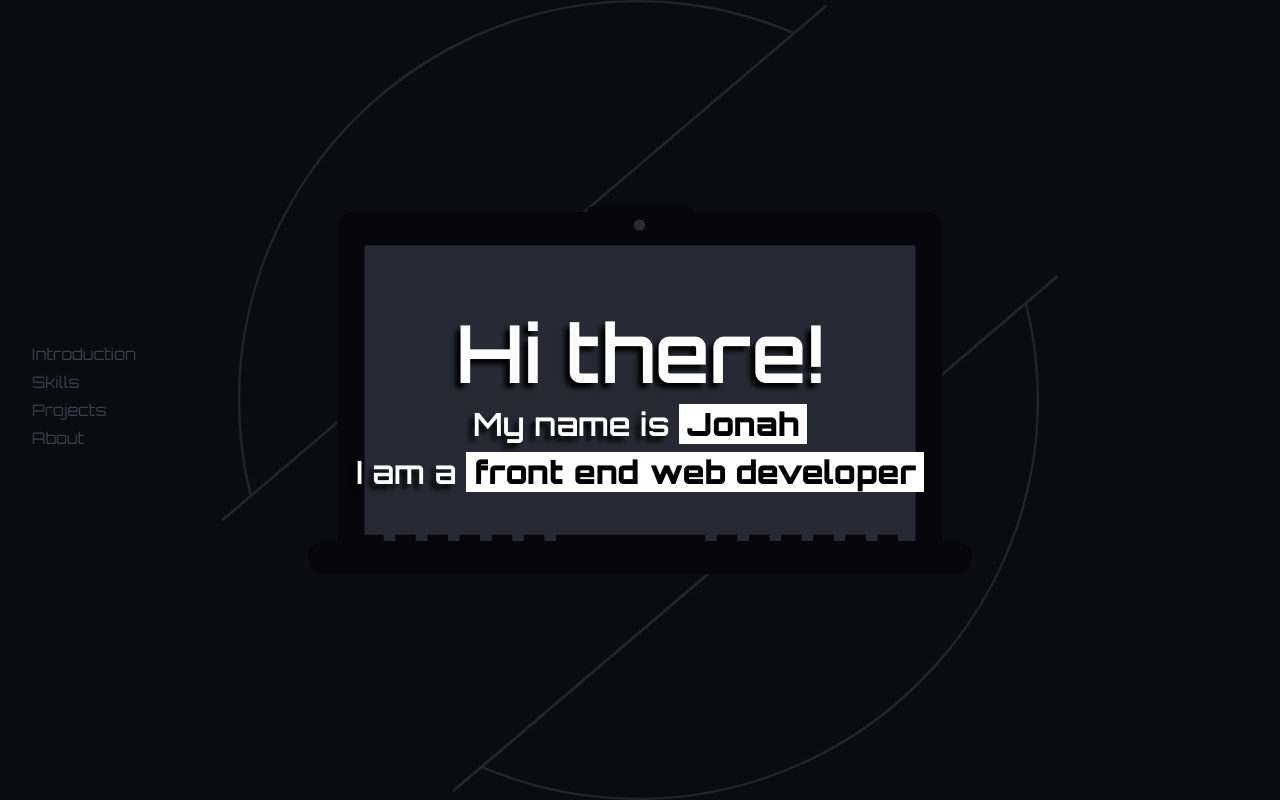
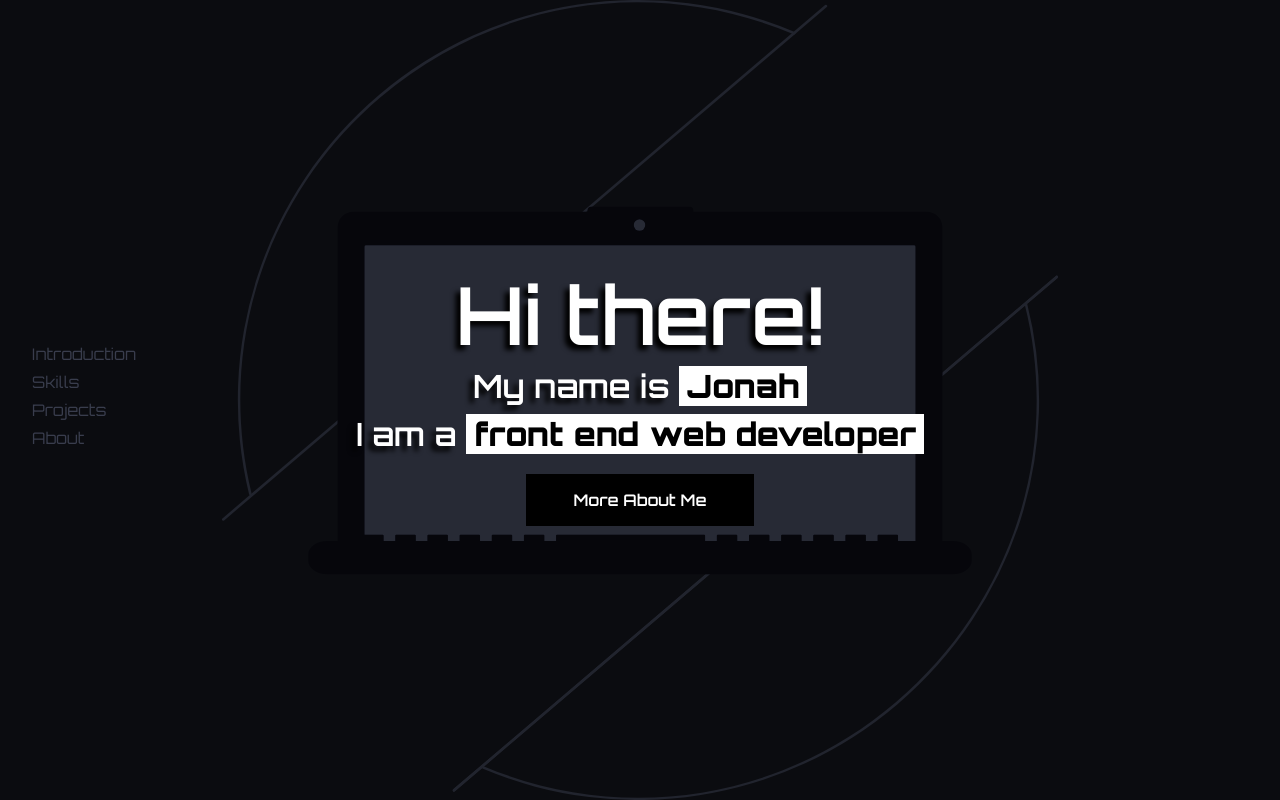
Before and after one commit to JonahNannepaga/Portfolio2021, a website: page index.html in a window 1280 px wide. Shown: the top 800 px of the page. Drawn offline with nearby package versions, Linux system fonts and the light colour scheme.

Commit message:
:sparkles: Fixed minor issues related to CTA button.

```diff
--- a/index.html
+++ b/index.html
@@ -44,6 +44,9 @@
         <h3>My name is <span class="highlight">Jonah</span></h3>
         <h3>I am a <span class="highlight">front end web developer</span></h3>
         <!-- <h2>~ Jonah</h2> -->
+        <a href="#about-me" class="global-btn"
+          >more about me<span aria-hidden="true">more about me</span></a
+        >
       </section>
 
       <section class="skillset" id="skills">
--- a/styles/base/_reset.scss
+++ b/styles/base/_reset.scss
@@ -88,11 +88,12 @@ select {
 ::selection {
   color: $clr-dark;
   background: $clr-light;
+  text-shadow: none;
 }
 
 html {
   font-size: 1rem;
-  //   font-size: clamp(1rem, 5vw, 1.5rem);
+  // font-size: clamp(0.75rem, 5vw, 1rem);
   //   scroll-padding-top: 7rem;
   overflow-x: hidden;
 }
--- a/styles/global/_global.scss
+++ b/styles/global/_global.scss
@@ -42,8 +42,6 @@ html {
     left: 0;
     right: 0;
     clip-path: circle(0 at var(--x, 50%) var(--y, 50%));
-    transition: clip-path 100ms ease-out;
-    // mix-blend-mode: difference;
   }
 
   &:hover span {
--- a/styles/sections/_introScreen.scss
+++ b/styles/sections/_introScreen.scss
@@ -8,8 +8,10 @@
   opacity: 0;
   @supports (background-blend-mode: soft-light) {
     background: $bg-primary url('../../assets/intro-bg.svg') no-repeat 50% 50%;
-    // background-image: url("../../assets/intro-bg.svg"),
+    // background-image: url('../../assets/intro-bg.svg'),
     //   radial-gradient($clr-light, $clr-dark);
+    // background-repeat: no-repeat;
+    // background-position: 50% 50%;
     background-size: contain;
     background-blend-mode: soft-light;
   }
@@ -47,7 +49,8 @@
 
 /* Other Intros */
 .intro h3,
-.intro h2 {
+.intro h2,
+.intro .global-btn {
   transform: translate(0, 100vh);
   animation: 1s other-intro 2.5s forwards ease-in-out;
   color: $clr-light;
@@ -65,3 +68,13 @@
   background: $clr-light;
 }
 /* Other Intros */
+
+.intro .global-btn {
+  margin: 1.5em 0 0 0;
+  text-transform: capitalize;
+  text-shadow: none;
+}
+
+.intro .global-btn {
+  animation-delay: 3s;
+}
```
Also changed, not shown: styles/styles.css.
